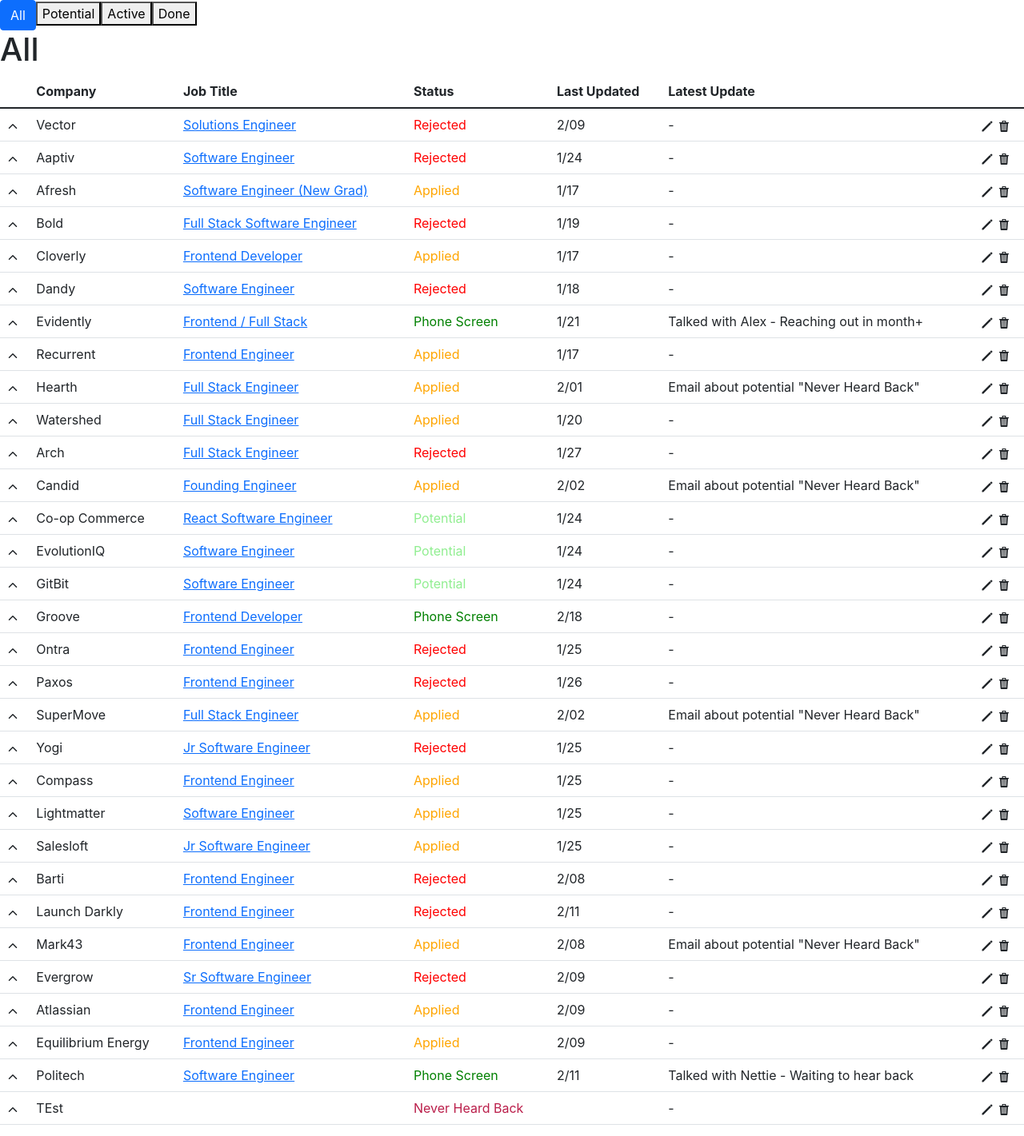
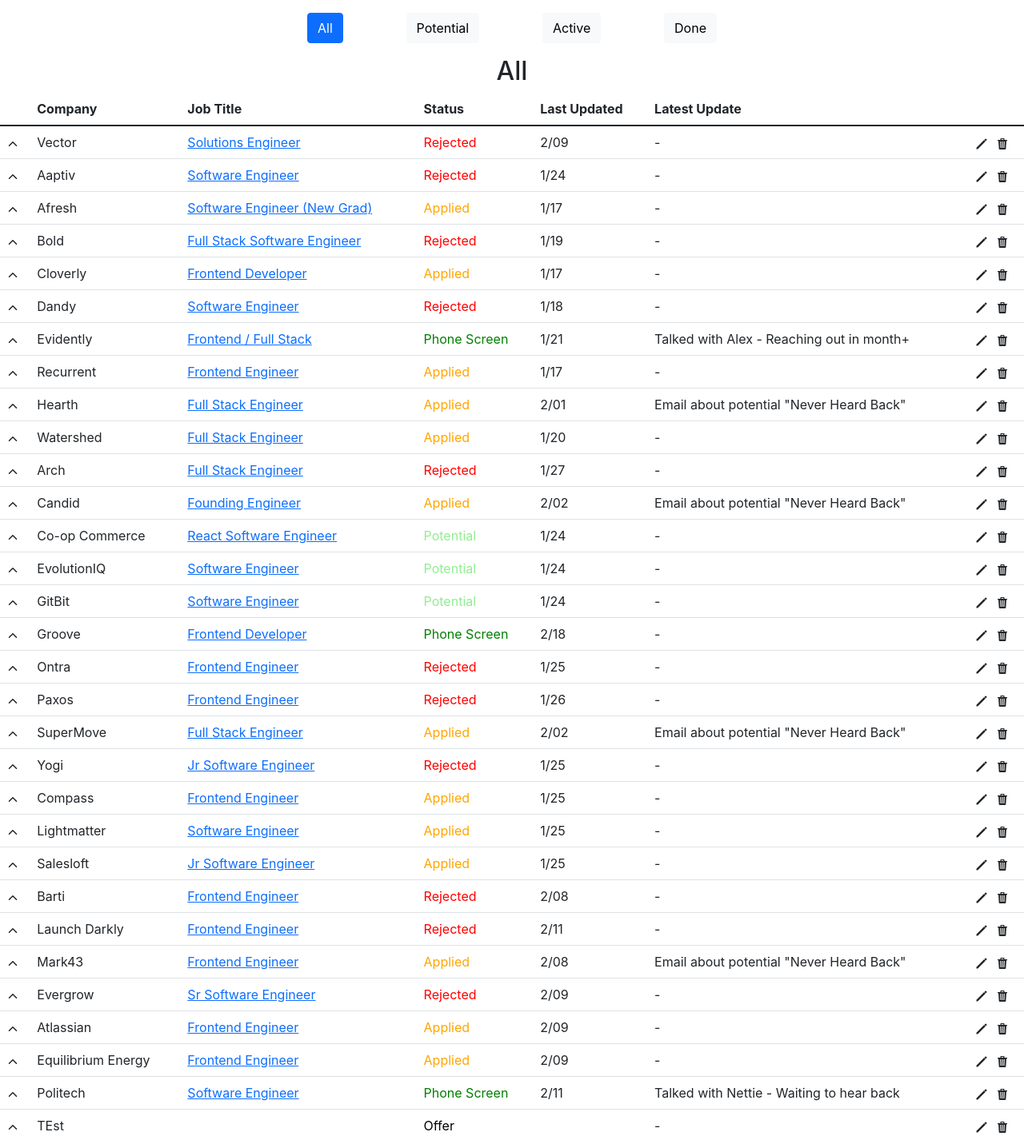
Before and after one commit to Gnola/job_tracker, a React (Create React App) app in the folder client/: page / in a window 1280 px wide. Shown: the top 1421 px of the page at 80% size. Built offline with nearby package versions, Linux system fonts and the light colour scheme; data requests are answered from the project's data file.

Commit message:
Minor styling updates

```diff
--- a/client/db.json
+++ b/client/db.json
@@ -794,7 +794,7 @@
     },
     {
       "id": "b6aa2ac8-7cab-4553-a12e-e233c184ad56",
-      "status": "Never Heard Back",
+      "status": "Offer",
       "date": "2/16",
       "company": "TEst",
       "jobTitle": "",
@@ -806,6 +806,12 @@
       "connections": "",
       "notes": "",
       "updates": [
+        {
+          "id": "91ae45a8-71f5-4e19-9c48-c276c5ab45ab",
+          "statusUpdate": "Offer",
+          "updateDate": "",
+          "updateNotes": "-"
+        },
         {
           "id": "03295944-2a1e-4e22-9b23-6661dc1a7fe0",
           "statusUpdate": "Never Heard Back",
--- a/client/src/App.css
+++ b/client/src/App.css
@@ -1,3 +1,19 @@
+.sorting-btns {
+  display: flex;
+  flex-direction: row;
+  justify-content: space-between;
+  /* border: 1px solid red; */
+  width: 40%;
+  margin: 2vh auto;
+}
+
+.sorting-btns > button:hover {
+  border: 1px solid rgb(14, 110, 253);
+  background: rgb(14, 110, 253);
+  color: white;
+
+}
+
 .hide {
   display: none;
 }
@@ -7,5 +23,12 @@
 }
 
 .job {
-  background: rgba(14, 110, 253, .5);
+  background: rgb(245,245,245);
 }
+
+.icon {
+  cursor: pointer;
+}
+.icon:hover {
+  color: rgb(14, 110, 253);
+}
--- a/client/src/_Job.js
+++ b/client/src/_Job.js
@@ -4,7 +4,7 @@
 import {IoChevronDownOutline, IoChevronUpOutline, IoTrashSharp, IoPencilSharp} from "react-icons/io5";
 
 import JobUpdate  from './_JobUpdate.js' // Page/Consistent View
-import { AddJobUpdate } from './components/AddJobUpdate.js' // Component
+import { AddUpdate } from './components/AddUpdate.js' // Component
 
 
 export const Job = ({job, today, setJobToEdit, editingJob, setEditingJob}) => {
@@ -49,17 +49,17 @@
   return (
     <>
       <tr scope='row' className={jobOpened ? 'job' : null}>
-        <td onClick={() => setJobOpened(!jobOpened)}> {jobOpened ? <IoChevronDownOutline style={{cursor:'pointer'}} /> : <IoChevronUpOutline style={{cursor:'pointer'}} />}</td>
+        <td onClick={() => setJobOpened(!jobOpened)}> {jobOpened ? <IoChevronDownOutline className='icon' /> : <IoChevronUpOutline className='icon' />}</td>
         <td className={jobOpened ? 'bold' : null}>{job.company}</td>
         <td className={jobOpened ? 'bold' : null}><a href={job.link} target='_blank'>{job.jobTitle}</a></td>
         <td className={jobOpened ? 'bold' : null} style={{color:statusColor}} >{job.updates.length < 1 ? job.status : job.updates[0]?.statusUpdate}</td>
         <td className={jobOpened ? 'bold' : null}>{job.updates[0]?.updateDate}</td>
         <td className={jobOpened ? 'bold' : null}>{job.updates[0]?.updateNotes}</td>
         { !jobOpened ?
-          <td><IoPencilSharp style={{cursor:'pointer'}} onClick={() => {
+          <td><IoPencilSharp className='icon' onClick={() => {
               setEditingJob(!editingJob)
               setJobToEdit(job)
-            }}/><IoTrashSharp style={{cursor:'pointer', marginLeft:'5px'}} onClick={() => deleteJob(job)}/>
+            }}/><IoTrashSharp className='icon' style={{marginLeft:'10px'}} onClick={() => deleteJob(job)}/>
           </td>
           :
           <td></td>}
@@ -71,7 +71,7 @@
               <JobUpdate key={i} job={job} update={update}  />
             ))
           }
-          <AddJobUpdate job={job} />
+          <AddUpdate job={job} />
           <tr className={jobOpened ? 'job': null}>
             <td></td>
             <td><strong>Job Board:</strong> {job.jobBoard}</td>
--- a/client/src/_JobList.js
+++ b/client/src/_JobList.js
@@ -70,14 +70,17 @@
 
   return (
     <>
-      <button type='button' className={clicked === 'all' ? 'btn btn-primary' : '"btn btn-light"'} onClick={()=>handleFilter('all')}>All</button>
-      <button type='button' className={clicked === 'potential' ? 'btn btn-primary' : '"btn btn-light"'} onClick={()=>handleFilter('potential')}>Potential</button>
-      <button type='button' className={clicked === 'active' ? 'btn btn-primary' : '"btn btn-light"'} onClick={()=>handleFilter('active')}>Active</button>
-      <button type='button' className={clicked === 'done' ? 'btn btn-primary' : '"btn btn-light"'} onClick={()=>handleFilter('done')}>Done</button>
-      {clicked === 'all' &&(<h1>All</h1>)}
-      {clicked === 'potential' &&(<h1>Potential</h1>)}
-      {clicked === 'active' &&(<h1>Active</h1>)}
-      {clicked === 'done' &&(<h1>Done</h1>)}
+      <div className='sorting-btns'>
+        <button type='button' className={clicked === 'all' ? 'btn btn-primary' : "btn btn-light"} onClick={()=>handleFilter('all')}>All</button>
+        <button type='button' className={clicked === 'potential' ? 'btn btn-primary' : "btn btn-light"} onClick={()=>handleFilter('potential')}>Potential</button>
+        <button type='button' className={clicked === 'active' ? 'btn btn-primary' : "btn btn-light"} onClick={()=>handleFilter('active')}>Active</button>
+        <button type='button' className={clicked === 'done' ? 'btn btn-primary' : "btn btn-light"} onClick={()=>handleFilter('done')}>Done</button>
+      </div>
+      <span style={{textAlign:'center', marginTop: '50px'}}>
+      {
+        clicked === 'all' ? <h2>All</h2> : clicked === 'potential' ? <h2>Potential</h2> : clicked === 'active' ? <h2>Active</h2> : clicked === 'done' ? <h2>Done</h2> : null
+      }
+      </span>
       <table className='table'>
         {/* Row of Headers */}
         <thead>
--- a/client/src/_JobUpdate.js
+++ b/client/src/_JobUpdate.js
@@ -106,7 +106,7 @@
            :
            <td>{this.state.update.updateNotes}</td>
          }
-         <td><IoPencilSharp style={{cursor:'pointer'}} onClick={() => this.editUpdate(this.state.update.id)}/><IoTrashSharp style={{cursor:'pointer', marginLeft:'5px'}} onClick={() => this.deleteUpdate(this.state.update.id)}/></td>
+         <td><IoPencilSharp className='icon' onClick={() => this.editUpdate(this.state.update.id)}/><IoTrashSharp className='icon' style={{marginLeft:'10px'}} onClick={() => this.deleteUpdate(this.state.update.id)}/></td>
        </tr>
      );
    }
--- a/client/src/components/AddJobUpdate.js
+++ b/client/src/components/AddUpdate.js
@@ -3,7 +3,7 @@
 import axios from 'axios';
 import { IoAddCircleSharp } from "react-icons/io5";
 
-export const AddJobUpdate = ({ job }) => {
+export const AddUpdate = ({ job }) => {
 
   const [statusUpdate, setStatusUpdate] = useState(job.updates.length >= 1 ? job.updates[0].statusUpdate : job.status)
   const [updateDate, setUpdateDate] = useState('')
--- a/client/src/components/EditJobForm.js
+++ b/client/src/components/EditJobForm.js
@@ -43,7 +43,7 @@
           <div className="modal-content">
             <div className="modal-header">
               <h5 className="modal-title">Edit Job</h5>
-              <IoCloseSharp style={{cursor:'pointer'}} onClick={() => this.props.setEditingJob(!this.props.editingJob)}/>
+              <IoCloseSharp className='icon' onClick={() => this.props.setEditingJob(!this.props.editingJob)}/>
             </div>
             <div className="modal-body">
               <form onSubmit={this.handleSubmit}>
```
